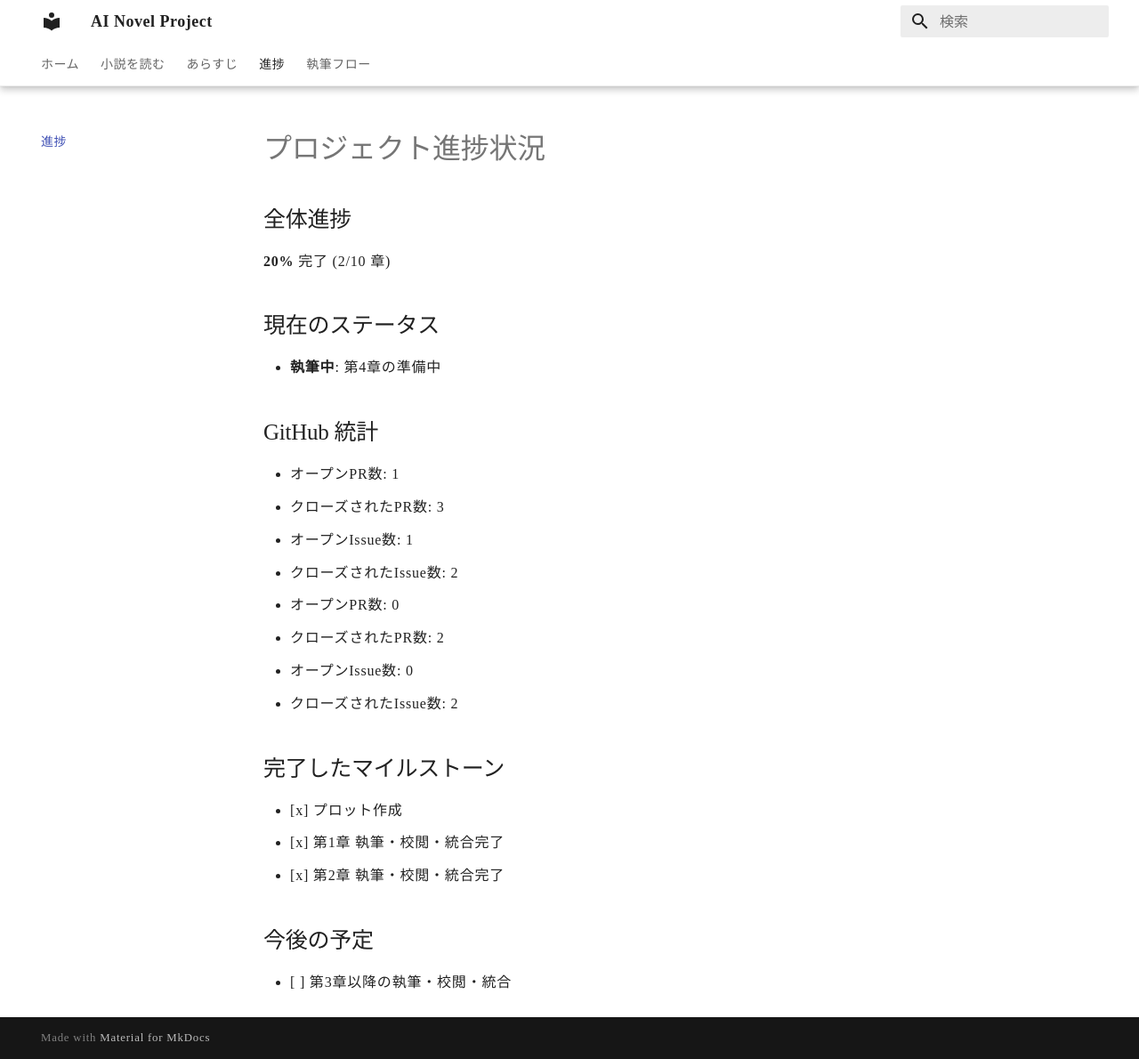
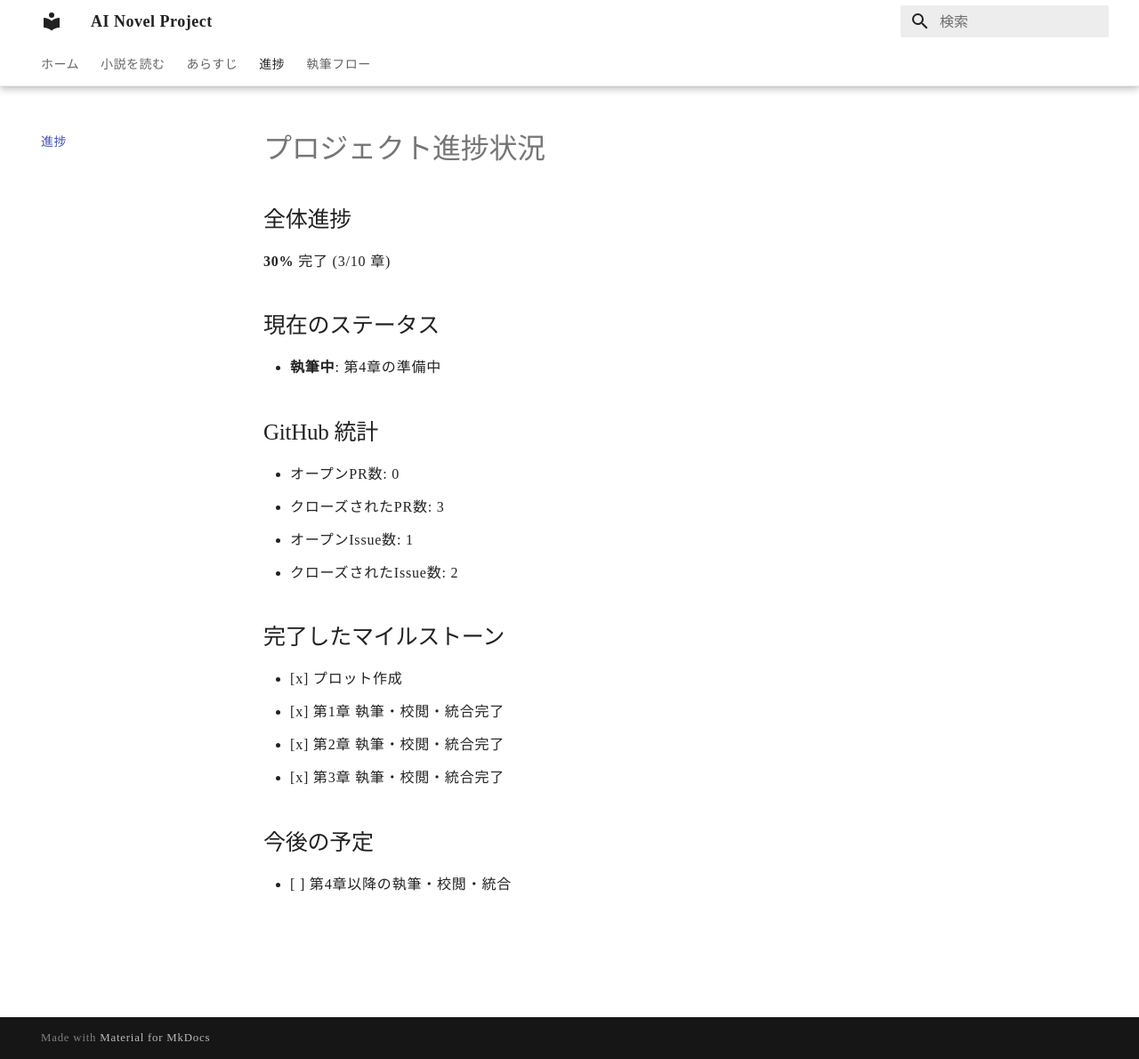
Before and after one commit to readofmaster/ai-novel-project, an MkDocs documentation site: the page built from docs/PROGRESS.md, in a window 1280 px wide and 1190 px high. Shown: the whole window at 89% size. Built offline with MkDocs 1.6.1 and Material for MkDocs 9.7.7, drawn with Linux system fonts in a browser that asks for light colours; some web fonts are replaced.

Commit message:
fix: プロジェクト進捗状況を手動で更新

```diff
--- a/docs/PROGRESS.md
+++ b/docs/PROGRESS.md
@@ -1,25 +1,22 @@
 # プロジェクト進捗状況
 
 ## 全体進捗
-**20%** 完了 (2/10 章)
+**30%** 完了 (3/10 章)
 
 ## 現在のステータス
 - **執筆中**: 第4章の準備中
 
 ## GitHub 統計
-- オープンPR数: 1
+- オープンPR数: 0
 - クローズされたPR数: 3
 - オープンIssue数: 1
-- クローズされたIssue数: 2
-- オープンPR数: 0
-- クローズされたPR数: 2
-- オープンIssue数: 0
 - クローズされたIssue数: 2
 
 ## 完了したマイルストーン
 - [x] プロット作成
 - [x] 第1章 執筆・校閲・統合完了
 - [x] 第2章 執筆・校閲・統合完了
+- [x] 第3章 執筆・校閲・統合完了
 
 ## 今後の予定
-- [ ] 第3章以降の執筆・校閲・統合
+- [ ] 第4章以降の執筆・校閲・統合
```
